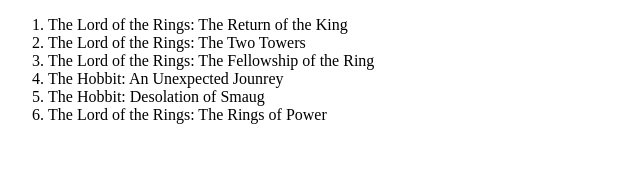
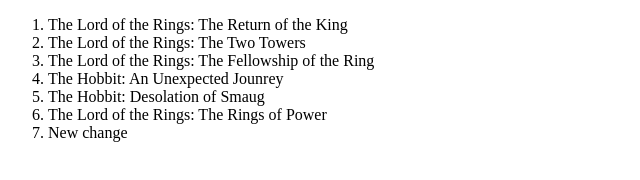
Before and after one commit to emilesherrott/my-second-github-repo, a plain HTML site: page index.html in a window 1280 px wide. Shown: the whole page, without its empty margins (0-640 px from the left). Drawn offline with Linux system fonts and the light colour scheme.

Commit message:
Add an addtional feature

```diff
--- a/index.html
+++ b/index.html
@@ -13,6 +13,7 @@
         <li>The Hobbit: An Unexpected Jounrey</li>
         <li>The Hobbit: Desolation of Smaug</li>
         <li>The Lord of the Rings: The Rings of Power</li>
+        <li>New change</li>
     </ol>
 </body>
 </html>
```
